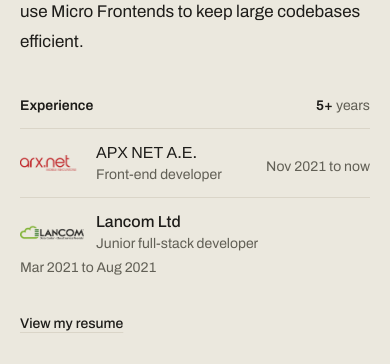
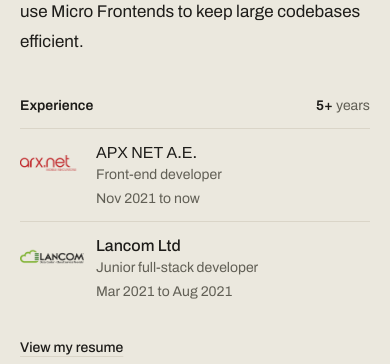
Before and after one commit to geojimas/portfoliony, a React (Vite) app: page / in a window 390 px wide. Shown: the part 780-1144 px from the top of the page. Built offline with nearby package versions, Linux system fonts and the light colour scheme.

Commit message:
fix: keep the experience rows consistent on small screens
- stack the date under the role on mobile, aligned with the name column

- keep the date right-aligned beside the row from the sm breakpoint up

```diff
--- a/src/components/Memorial.jsx
+++ b/src/components/Memorial.jsx
@@ -40,22 +40,21 @@ export function Memorial() {
       </div>
       <ul className="mt-3">
         {companies.map(company => (
-          <li
-            key={company.id}
-            className="flex flex-wrap items-baseline justify-between gap-x-6 gap-y-1 border-t border-line py-3"
-          >
-            <div className="flex items-center gap-3">
+          <li key={company.id} className="border-t border-line py-3">
+            <div className="flex flex-wrap items-center gap-x-3 gap-y-1">
               <img
                 src={company.logo}
                 alt=""
                 className="h-4 w-16 shrink-0 object-contain object-left mix-blend-multiply"
               />
-              <div>
+              <div className="min-w-0 flex-1">
                 <p className="font-medium">{company.name}</p>
                 <p className="text-sm text-muted">{company.position}</p>
               </div>
+              <p className="w-full pl-[4.75rem] text-sm tabular-nums text-muted sm:ml-auto sm:w-auto sm:pl-0">
+                {company.period}
+              </p>
             </div>
-            <p className="text-sm tabular-nums text-muted">{company.period}</p>
           </li>
         ))}
       </ul>
```
